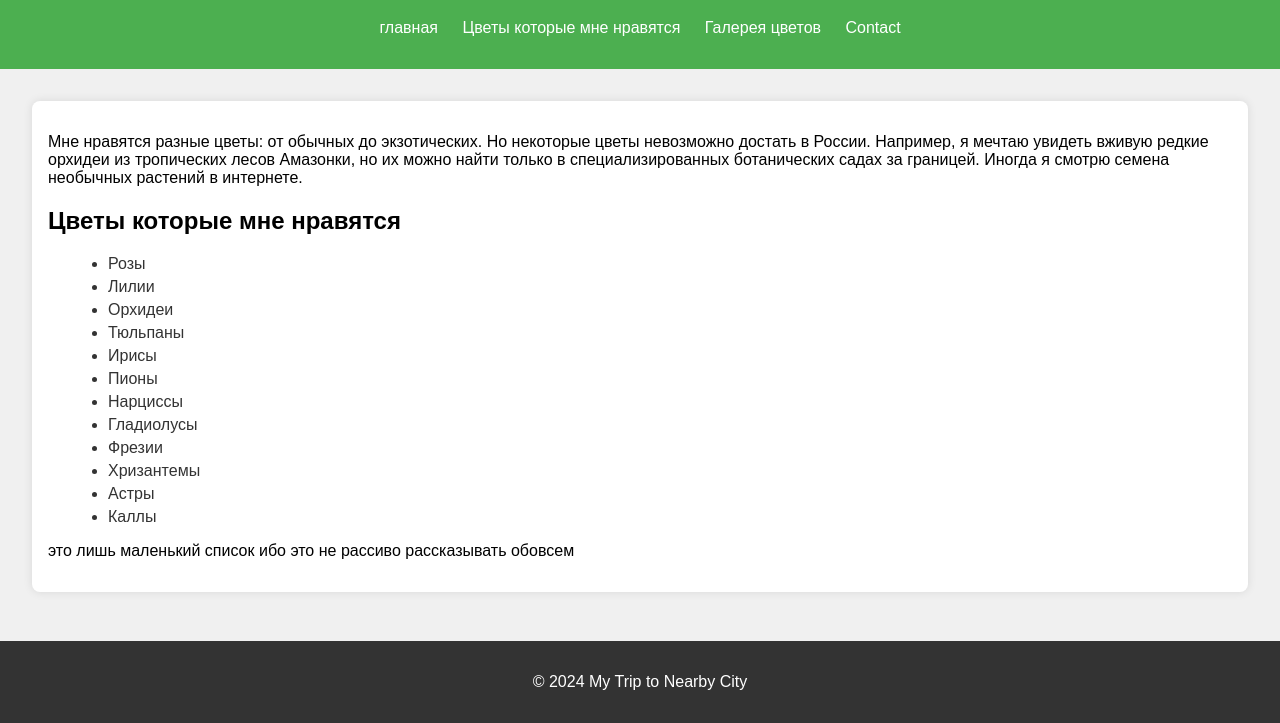
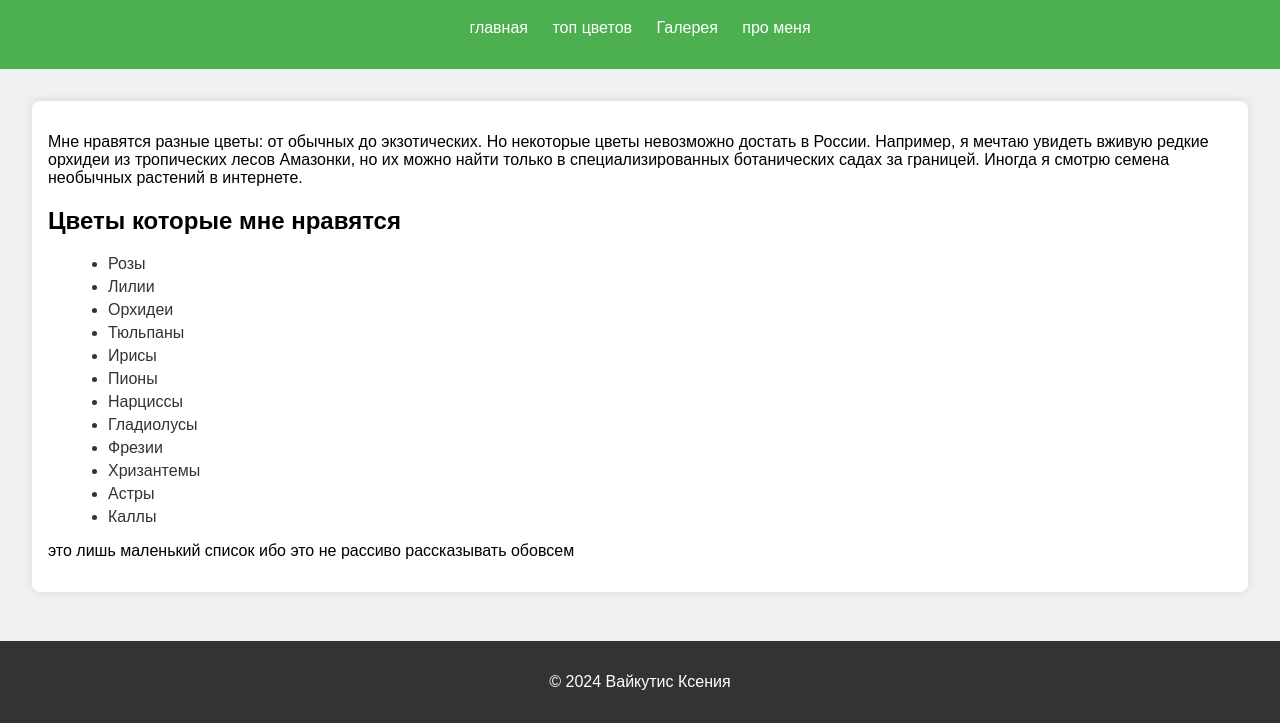
Before and after one commit to kseniaVai/kseniaVai.github.io, a plain HTML site: page page1.html in a window 1280 px wide. Shown: the part 77-800 px from the top of the page. Drawn offline with Linux system fonts and the light colour scheme.

Commit message:
Add files via upload

```diff
--- a/page1.html
+++ b/page1.html
@@ -12,10 +12,10 @@
         <h1>О моем увлечение цветами</h1>
         <nav>
             <ul>
-				<li><a href="index.html"> главная</a></li>
-                <li><a href="#about">Цветы которые мне нравятся</a></li>
-                <li><a href="#gallery">Галерея цветов</a></li>
-                <li><a href="#contact">Contact</a></li>
+					<li><a href="index.html"> главная</a></li>
+                <li><a href="page1.html">топ цветов</a></li>
+                <li><a href="page2.html">Галерея</a></li>
+                <li><a href="page3.html">про меня</a></li>
             </ul>
         </nav>
     </header>
@@ -45,7 +45,7 @@
         </section>
     </main>
     <footer>
-        <p>&copy; 2024 My Trip to Nearby City</p>
+        <p>&copy; 2024 Вайкутис Ксения</p>
     </footer>
 </body>
 </html>
```
Also changed, not shown: page2.html (+7 -2 lines), page3.html (+4 -4 lines), image/12dsa.jpg (added), image/1686617624_priroda-club-p-tsvetok-na-skale-pinterest-52.jpg (added), image/TSvetyi-landyishi-49.jpg (added), image/ccs.jpg (added), 1 other file.
